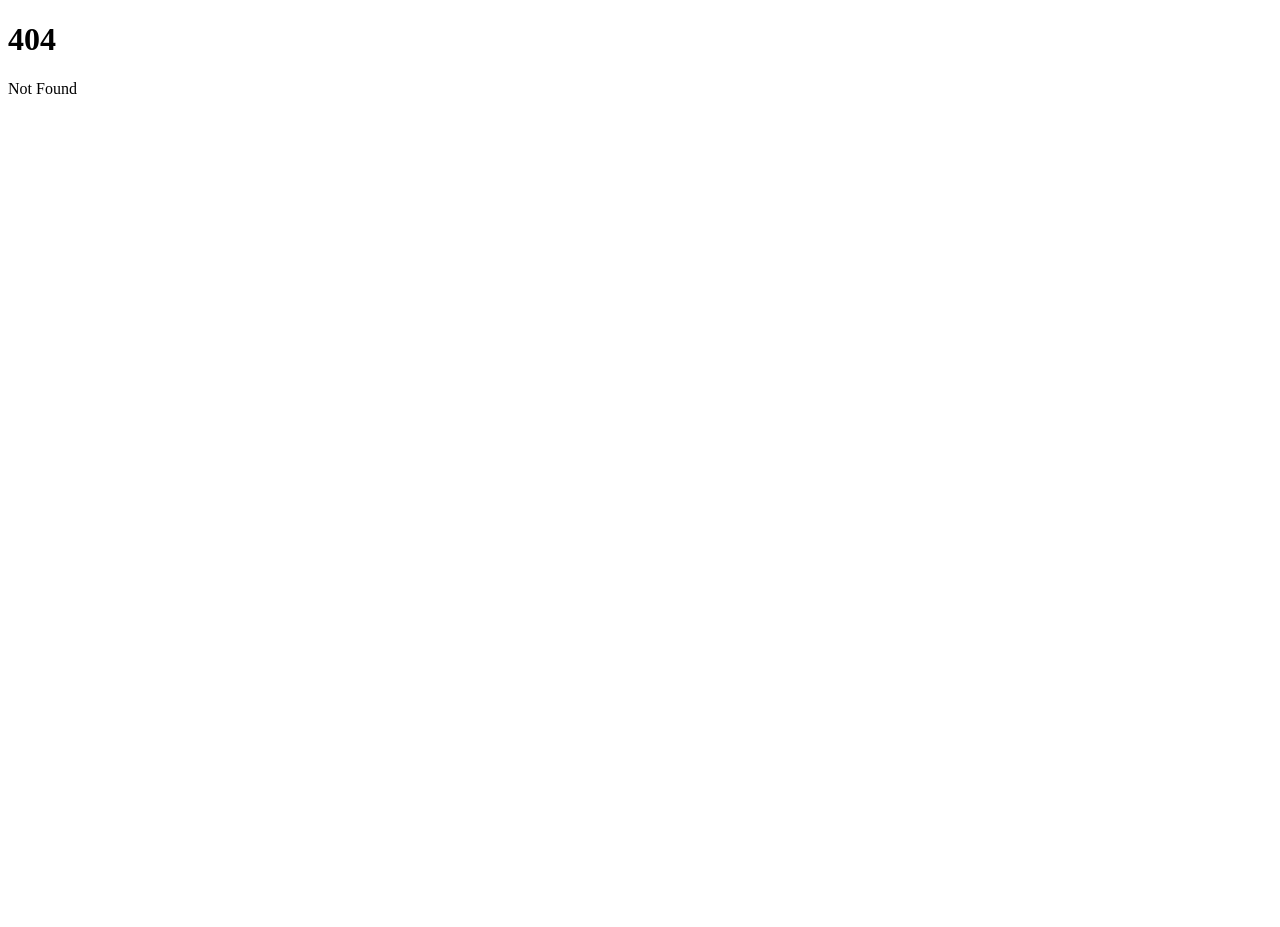
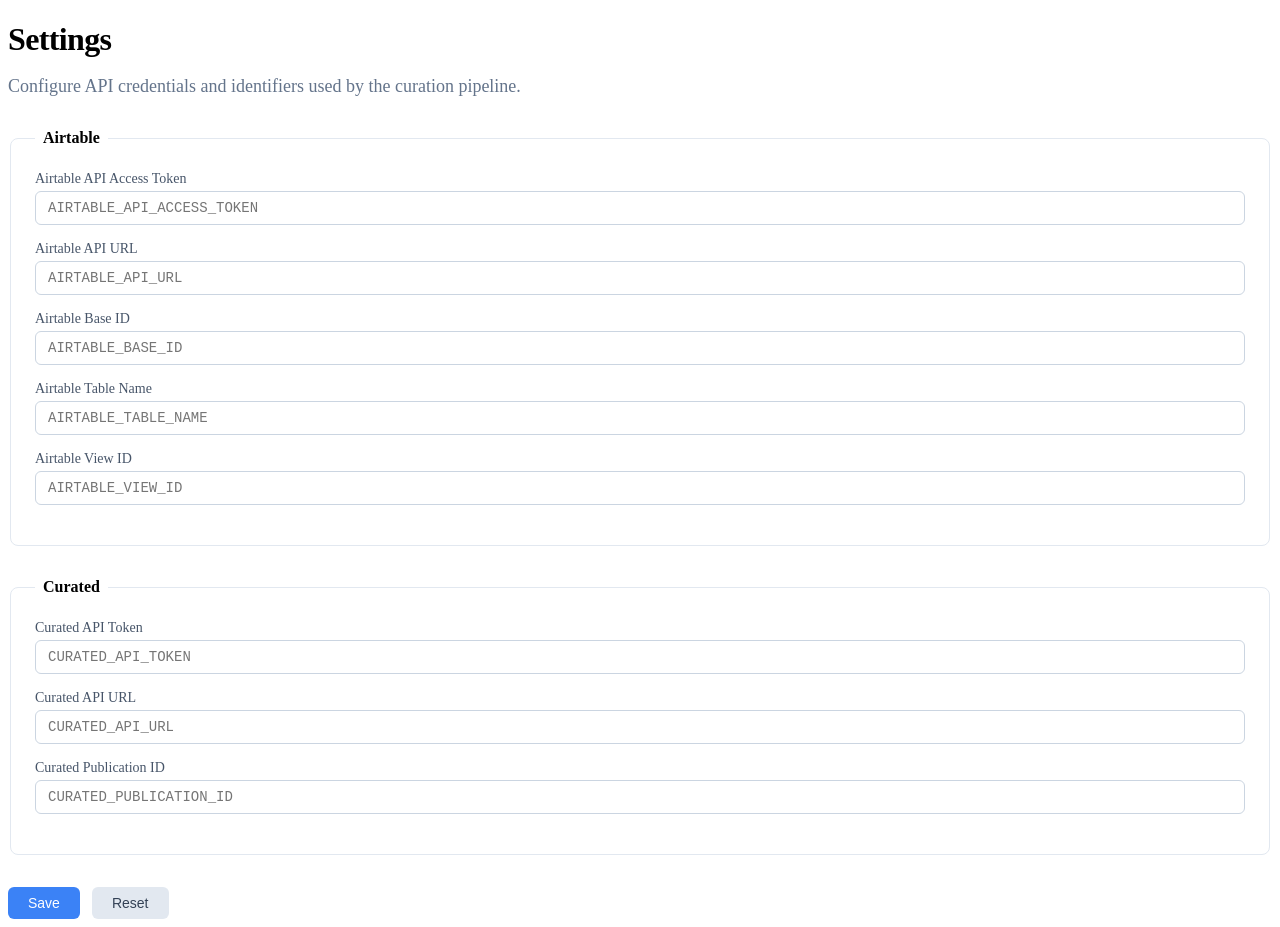
Before and after one commit to Automating-Curated-Newsletter/CuratedNewsletterAutomatingWebsite, a SvelteKit app: page /settings in a window 1280 px wide. Before the commit this address had no page. Before the commit the page ends 800 px from the top, so only its background shows below. Built offline with nearby package versions, Linux system fonts and the light colour scheme.

Commit message:
Form for keeping API data in browser's local storage

```diff
--- /dev/null
+++ b/src/routes/settings/+page.svelte
@@ -0,0 +1,182 @@
+<svelte:head>
+	<title>Settings — CuratedNewsletterAutomatingWebsite</title>
+</svelte:head>
+
+<script lang="ts">
+	const fields = [
+		{ key: 'AIRTABLE_API_ACCESS_TOKEN', label: 'Airtable API Access Token', group: 'airtable' },
+		{ key: 'AIRTABLE_API_URL', label: 'Airtable API URL', group: 'airtable' },
+		{ key: 'AIRTABLE_BASE_ID', label: 'Airtable Base ID', group: 'airtable' },
+		{ key: 'AIRTABLE_TABLE_NAME', label: 'Airtable Table Name', group: 'airtable' },
+		{ key: 'AIRTABLE_VIEW_ID', label: 'Airtable View ID', group: 'airtable' },
+		{ key: 'CURATED_API_TOKEN', label: 'Curated API Token', group: 'curated' },
+		{ key: 'CURATED_API_URL', label: 'Curated API URL', group: 'curated' },
+		{ key: 'CURATED_PUBLICATION_ID', label: 'Curated Publication ID', group: 'curated' }
+	] as const;
+
+	const STORAGE_KEY = 'curation-settings';
+
+	function loadSettings(): Record<string, string> {
+		if (typeof localStorage === 'undefined') return {};
+		try {
+			const raw = localStorage.getItem(STORAGE_KEY);
+			return raw ? JSON.parse(raw) : {};
+		} catch {
+			return {};
+		}
+	}
+
+	let values = $state(loadSettings());
+	let saved = $state(false);
+
+	function getValue(key: string): string {
+		return values[key] ?? '';
+	}
+
+	function setValue(key: string, val: string) {
+		values[key] = val;
+	}
+
+	function handleSubmit(e: Event) {
+		e.preventDefault();
+		localStorage.setItem(STORAGE_KEY, JSON.stringify(values));
+		saved = true;
+		setTimeout(() => (saved = false), 2000);
+	}
+
+	function handleReset() {
+		values = {};
+		localStorage.removeItem(STORAGE_KEY);
+		saved = false;
+	}
+</script>
+
+<h1>Settings</h1>
+<p class="subtitle">Configure API credentials and identifiers used by the curation pipeline.</p>
+
+<form onsubmit={handleSubmit}>
+	<fieldset>
+		<legend>Airtable</legend>
+		{#each fields.filter((f) => f.group === 'airtable') as field}
+			<label>
+				<span>{field.label}</span>
+				<input
+					type="text"
+					name={field.key}
+					placeholder={field.key}
+					value={getValue(field.key)}
+					oninput={(e) => setValue(field.key, e.currentTarget.value)}
+				/>
+			</label>
+		{/each}
+	</fieldset>
+
+	<fieldset>
+		<legend>Curated</legend>
+		{#each fields.filter((f) => f.group === 'curated') as field}
+			<label>
+				<span>{field.label}</span>
+				<input
+					type="text"
+					name={field.key}
+					placeholder={field.key}
+					value={getValue(field.key)}
+					oninput={(e) => setValue(field.key, e.currentTarget.value)}
+				/>
+			</label>
+		{/each}
+	</fieldset>
+
+	<div class="actions">
+		<button type="submit">Save</button>
+		<button type="button" onclick={handleReset}>Reset</button>
+	</div>
+</form>
+
+{#if saved}
+	<p class="toast">Settings saved to localStorage.</p>
+{/if}
+
+<style>
+	h1 {
+		font-size: 2rem;
+		font-weight: 700;
+		letter-spacing: -0.02em;
+		margin-bottom: 0.5rem;
+	}
+	.subtitle {
+		font-size: 1.125rem;
+		color: #64748b;
+		margin-bottom: 2rem;
+	}
+	form {
+		display: flex;
+		flex-direction: column;
+		gap: 2rem;
+	}
+	fieldset {
+		border: 1px solid #e2e8f0;
+		border-radius: 0.5rem;
+		padding: 1.5rem;
+	}
+	legend {
+		font-weight: 600;
+		padding: 0 0.5rem;
+	}
+	label {
+		display: flex;
+		flex-direction: column;
+		gap: 0.25rem;
+		margin-bottom: 1rem;
+	}
+	label span {
+		font-size: 0.875rem;
+		color: #475569;
+	}
+	input {
+		padding: 0.5rem 0.75rem;
+		border: 1px solid #cbd5e1;
+		border-radius: 0.375rem;
+		font-family: monospace;
+		font-size: 0.875rem;
+	}
+	input:focus {
+		outline: none;
+		border-color: #3b82f6;
+		box-shadow: 0 0 0 2px rgba(59, 130, 246, 0.25);
+	}
+	.actions {
+		display: flex;
+		gap: 0.75rem;
+	}
+	button {
+		padding: 0.5rem 1.25rem;
+		border: none;
+		border-radius: 0.375rem;
+		font-size: 0.875rem;
+		font-weight: 500;
+		cursor: pointer;
+	}
+	button[type='submit'] {
+		background: #3b82f6;
+		color: #fff;
+	}
+	button[type='submit']:hover {
+		background: #2563eb;
+	}
+	button[type='button'] {
+		background: #e2e8f0;
+		color: #334155;
+	}
+	button[type='button']:hover {
+		background: #cbd5e1;
+	}
+	.toast {
+		margin-top: 1rem;
+		padding: 0.75rem 1rem;
+		background: #dcfce7;
+		color: #166534;
+		border-radius: 0.375rem;
+		font-size: 0.875rem;
+	}
+</style>
```
